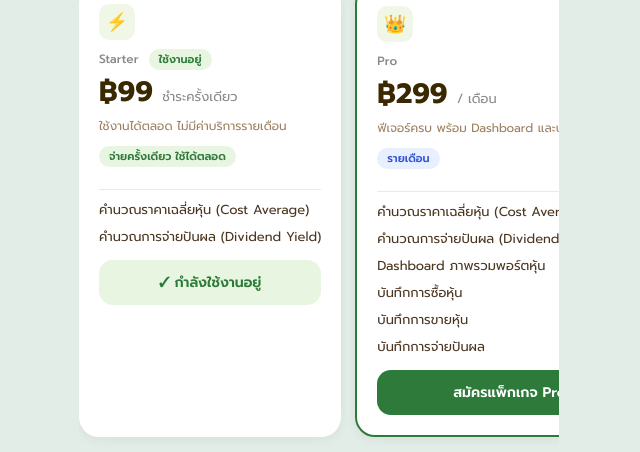
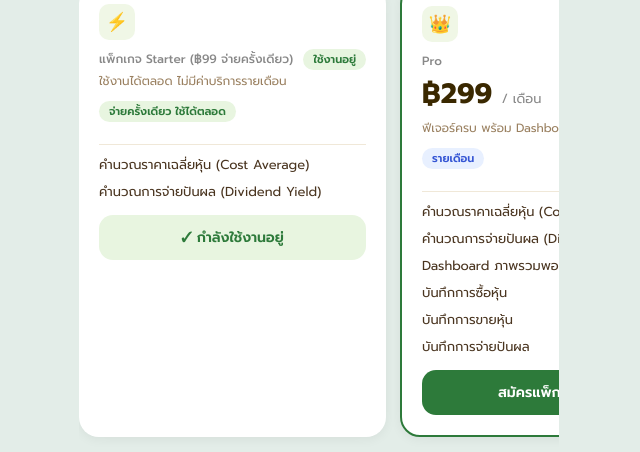
Before and after one commit to adminmasuk/-NongThua-Stock-Bean, a website: page liff.html in a window 1280 px wide. Shown: the part 589-1041 px from the top of the page, without its empty margins (321-961 px from the left). Drawn offline with Linux system fonts and the light colour scheme.

Commit message:
Update liff.html

```diff
--- a/liff.html
+++ b/liff.html
@@ -1,4 +1,5 @@
-    <!DOCTYPE html>
+
+<!DOCTYPE html>
 <html lang="th">
 <head>
 <meta charset="UTF-8"/>
@@ -192,8 +193,7 @@ body{font-family:'Prompt',sans-serif;background:#e3ede8;min-height:100vh;color:#
   <!-- Starter -->
   <div class="plan-card">
     <div class="plan-icon">⚡</div>
-    <div class="plan-name">Starter <span class="plan-active-badge" style="margin-left:6px;">ใช้งานอยู่</span></div>
-    <div class="plan-price">฿99 <span>ชำระครั้งเดียว</span></div>
+    <div class="plan-name">แพ็กเกจ Starter (฿99 จ่ายครั้งเดียว) <span class="plan-active-badge" style="margin-left:6px;">ใช้งานอยู่</span></div>
     <div class="plan-desc">ใช้งานได้ตลอด ไม่มีค่าบริการรายเดือน</div>
     <span class="plan-tag tag-green">จ่ายครั้งเดียว ใช้ได้ตลอด</span>
     <hr class="plan-divider">
```
